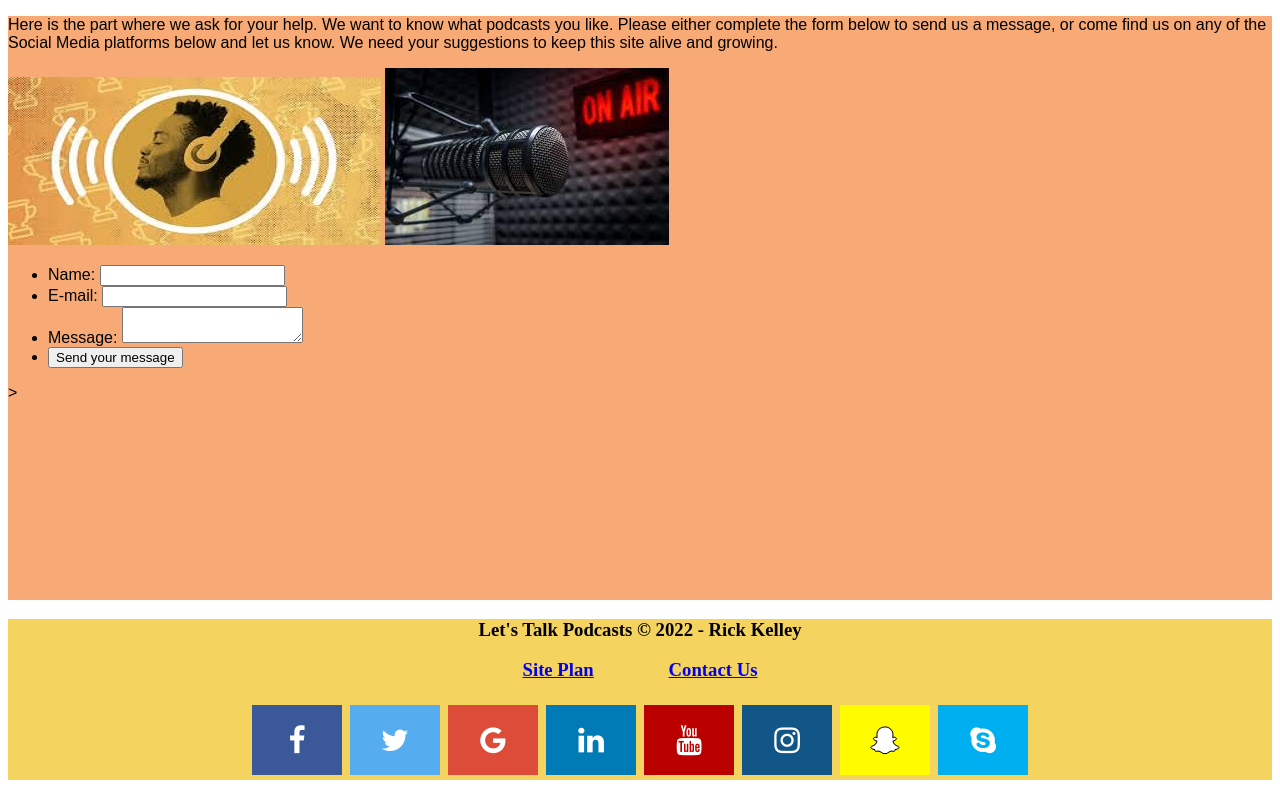
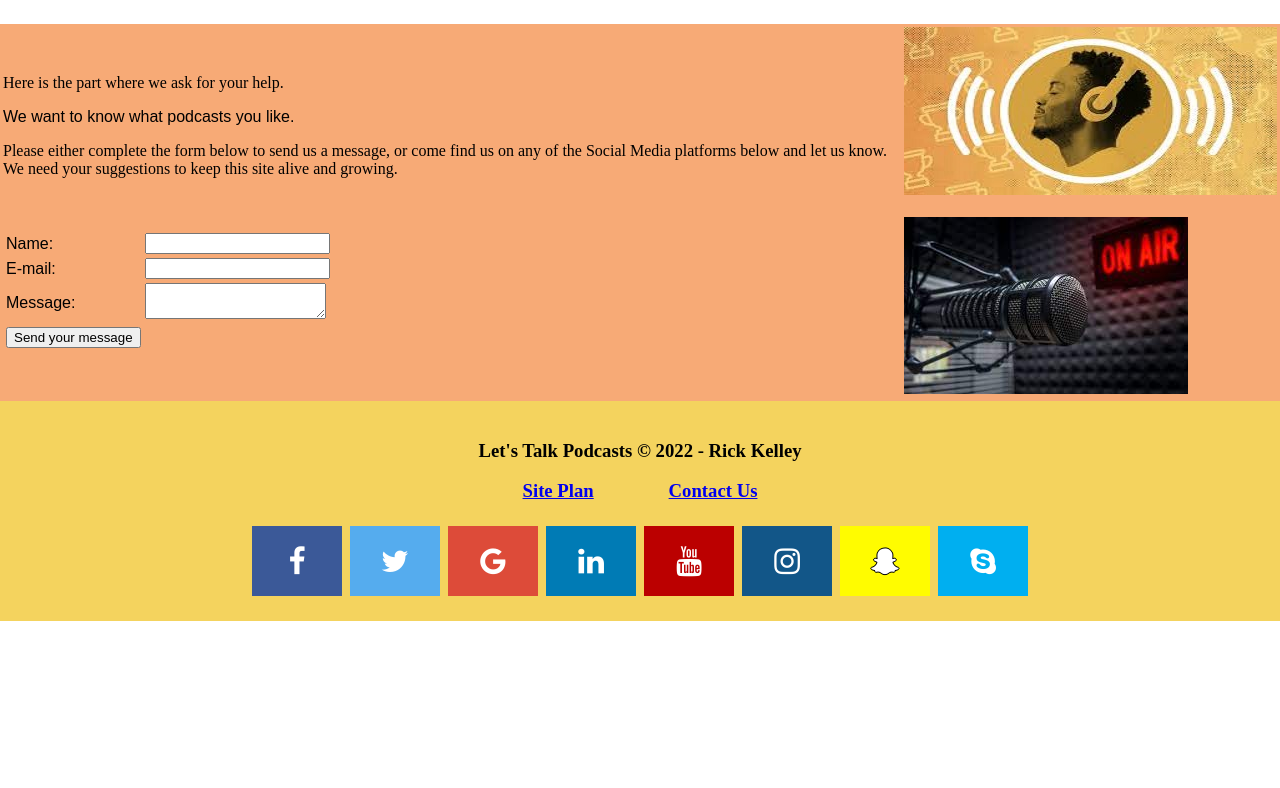
Before and after one commit to Rickkelley/wdd130, a plain HTML site: page pod/contactus.html in a window 1280 px wide. Shown: the part 144-932 px from the top of the page. After the commit the page ends 800 px from the top, so only its background shows below. Drawn offline with Linux system fonts and the light colour scheme; a web font is replaced by a local one.

Commit message:
adjustments

```diff
--- a/pod/contactus.html
+++ b/pod/contactus.html
@@ -19,32 +19,64 @@
     </nav>
     <img class="logo" src="images/Lets Talk Podcasts-logos.jpeg" alt="Lets Talk Podcasts logo">
 </header>
+
 <div class="contents">
-    <p>
-        Here is the part where we ask for your help. We want to know what podcasts you like. Please either complete the form below to send us a message, or come find us on any of the Social Media platforms below and let us know. We need your suggestions to keep this site alive and growing.
+        <center>
+        <table>
+            <tr>
+                <td>
+                    <p class="myp">
+                        Here is the part where we ask for your help.</p>
+                        <p class=""myp> We want to know what podcasts you like.</p>
+                        <p class="myp">Please either complete the form below to send us a message, or come find us on any of the Social Media platforms below and let us know. We need your suggestions to keep this site alive and growing. <br>
+                        <br><br>
+                        <div id="feedback">
+                            <form action="/my-handling-form-page" method="post">
+                                <table class="myform">
+                                    <tr>
+                                        <td><label for="name">Name:</label></td>
+                                        <td><input type="text" id="name" name="user_name"></td>
+                                    </tr>
+                                    <tr>
+                                        <td><label for="mail">E-mail:</label></td>
+                                        <td><input type="email" id="mail" name="user_email"></td>
+                                    </tr>
+                                    <tr>
+                                        <td><label for="msg">Message:</label></td>
+                                        <td><textarea id="msg" name="user_message"></textarea></td>
+                                    </tr>
+                                    <tr>
+                                        <td><button type="submit">Send your message</button></td>
+                                    </tr>
+                                </table>
+                               </form>
+                          </div>
                     </p>
-      <img src="images/listen.jpg" alt="A person wearing headphones">
+                </td>
+                <td>
+                    <img src="images/listen.jpg" alt="A person wearing headphones"><br><br>
                     <img src="images/air.jpg" alt="A microphone sitting below a sign reading 'On Air'">
-      <div id="feedback"></div>
-<form action="/my-handling-form-page" method="post">
-        <ul>
-         <li>
-           <label for="name">Name:</label>
-           <input type="text" id="name" name="user_name">
-         </li>
-         <li>
-           <label for="mail">E-mail:</label>
-           <input type="email" id="mail" name="user_email">
-         </li>
-         <li>
-           <label for="msg">Message:</label>
-           <textarea id="msg" name="user_message"></textarea>
-         </li>
-         <li class="button">
-            <button type="submit">Send your message</button>
-          </li>
-        </ul>
-       </form>>
+                </td>
+            </tr>
+        </table>
+    </center>
+
+
+    </div>
+
+    <footer>
+      <h3>Let's Talk Podcasts &copy; 2022 - Rick Kelley</h3>
+      <h3><a href="site-plan.html">Site Plan</a><a href="contactus.html">Contact Us</a></h3>
+      <a href="http://www.facebook.com" class="fa fa-facebook" target="_blank" aria-label="Facebook"></a>
+      <a href="http://www.twitter.com" class="fa fa-twitter" target="_blank" aria-label="Twitter"></a>
+      <a href="http://www.google.com" class="fa fa-google" target="_blank" aria-label="Google"></a>
+      <a href="http://www.linkedin.com" class="fa fa-linkedin" target="_blank" aria-label="Linked-In"></a>
+      <a href="http://www.youtube.com" class="fa fa-youtube" target="_blank" aria-label="YouTube"></a>
+      <a href="http://www.instagram.com" class="fa fa-instagram" target="_blank" aria-label="Instagram"></a>
+      <a href="http://www.snapchat.com" class="fa fa-snapchat-ghost" target="_blank" aria-label="Snapchat"></a>
+      <a href="http://www.skype.com" class="fa fa-skype" target="_blank" aria-label="Skype"></a>
+  </footer>
+
   <script>
     // get the feedback div element so we can do something with it.
     const feedbackElement = document.getElementById('feedback');
@@ -62,19 +94,6 @@
         document.body.classList.toggle('moveDown');
     });
 </script>
-    <br><br><br><br><br><br><br><br><br><br><br><br>
-    </div>
-    <footer>
-      <h3>Let's Talk Podcasts &copy; 2022 - Rick Kelley</h3>
-      <h3><a href="site-plan.html">Site Plan</a><a href="contactus.html">Contact Us</a></h3>
-      <a href="http://www.facebook.com" class="fa fa-facebook" target="_blank" aria-label="Facebook"></a>
-      <a href="http://www.twitter.com" class="fa fa-twitter" target="_blank" aria-label="Twitter"></a>
-      <a href="http://www.google.com" class="fa fa-google" target="_blank" aria-label="Google"></a>
-      <a href="http://www.linkedin.com" class="fa fa-linkedin" target="_blank" aria-label="Linked-In"></a>
-      <a href="http://www.youtube.com" class="fa fa-youtube" target="_blank" aria-label="YouTube"></a>
-      <a href="http://www.instagram.com" class="fa fa-instagram" target="_blank" aria-label="Instagram"></a>
-      <a href="http://www.snapchat.com" class="fa fa-snapchat-ghost" target="_blank" aria-label="Snapchat"></a>
-      <a href="http://www.skype.com" class="fa fa-skype" target="_blank" aria-label="Skype"></a>
-  </footer>
+
 </body>
 </html>
--- a/pod/styles/style.css
+++ b/pod/styles/style.css
@@ -61,12 +61,19 @@
 }
 
 /*Styling Header Area*/
+body {
+    margin: 0%;
+}
+p {
+    padding: 0%;
+}
 header {
     display: flex;
     flex-direction: row;
     justify-content: center;
     background-color: #F4D35E;
     font-family: Poppins, serif;
+    padding: 8px;
 }
 
 header nav {
@@ -87,6 +94,7 @@ header nav a {
     background-color: #F7AA76;
     gap: 1em;
     font-family: Joan, sans-serif;
+    padding: 20px;
 }
 .contents {
     margin-top: 2em;
@@ -96,15 +104,35 @@ header nav a {
 }
 
 .content:nth-of-type(2) {
-    margin-left: 7em;
+    margin-left: 70px;
 }
 
 /*Styling the Footer Area*/
 footer {
     text-align: center;
     background-color: #F4D35E;
+    padding: 20px;
 }
 
 footer h3 a {
     padding: 2em;
 }
+ul{
+
+    list-style-type: none;
+
+}
+.left{
+
+    float: left;
+
+}
+
+.right{
+
+    float: right;
+
+}
+.myp {
+    font-family: 'Raleway', 'Times New Roman', Times, serif;
+}
```
Also changed, not shown: pod/index.html (+7 -6 lines). Lines whose indentation alone changed are shown as unchanged.
